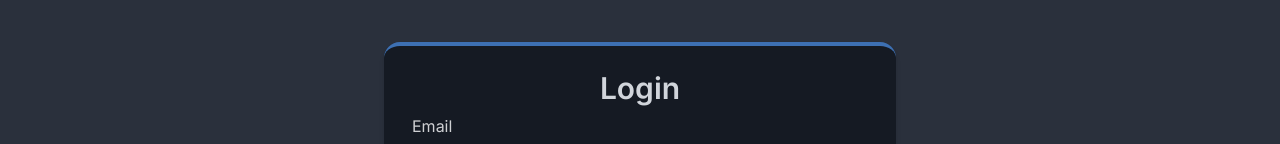
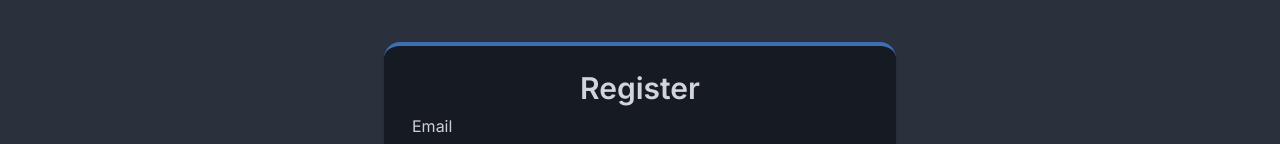
Before and after one commit to pathu-221/socially-unique-mern, a Next.js app: page /register in a window 1280 px wide. Shown: the part 134-278 px from the top of the page. Built offline with nearby package versions, Linux system fonts and the light colour scheme.

Commit message:
post content page updated

```diff
--- a/src/app/page.tsx
+++ b/src/app/page.tsx
@@ -21,7 +21,7 @@ export default async function Home() {
 		<main className="main-page">
 			<section className="main-page-content">
 				<PostCreate />
-				{posts ? (
+				{posts.length > 0 ? (
 					posts.map((post) => <PostContent key={post._id} post={post} />)
 				) : (
 					<div className="flex w-full items-start justify-start justify-self-start self-start bg-dark-focus p-4 rounded-2xl">
--- a/src/app/post/[id]/page.tsx
+++ b/src/app/post/[id]/page.tsx
@@ -33,8 +33,8 @@ const PostPage: FC<PostPageProps> = async ({ params }) => {
 	}).format(unformattedDate);
 
 	return (
-		<main className="main-page flex p-4">
-			<section className="w-full md:w-[60%] self-center p-2 lg:p-4 md:p-4  card shadow-xl bg-dark-focus min-h-[500px] rounded-2xl flex flex-col gap-2 ">
+		<main className="flex xsm:h-screen xsm:w-screen md:main-page items-center justify-center p-4">
+			<section className="w-full md:w-[60%] self-center p-2 lg:p-4 md:p-4 mt-[-60px] md:m-0 card shadow-xl bg-dark-focus min-h-[500px] rounded-2xl flex flex-col gap-2 ">
 				{/** user profile */}
 				<span className="flex gap-2.5 justify-between items-center max-w-full mb-3">
 					<span className="flex gap-2.5 max-w-full">
--- a/src/app/register/page.tsx
+++ b/src/app/register/page.tsx
@@ -74,7 +74,7 @@ function SignUpPage() {
 			</Head>
 			<section className="w-full m-3 md:m-2 p-6 bg-dark-focus text-white border-t-4 border-primary rounded-2xl shadow-md border-top lg:max-w-lg">
 				<h1 className="text-3xl font-semibold text-center text-gray-300">
-					Login
+					Register
 				</h1>
 				<form className="space-y-4" onSubmit={onSubmit}>
 					<div>
```
Also changed, not shown: 1 other file (tests, documents, lock files or other folders).
